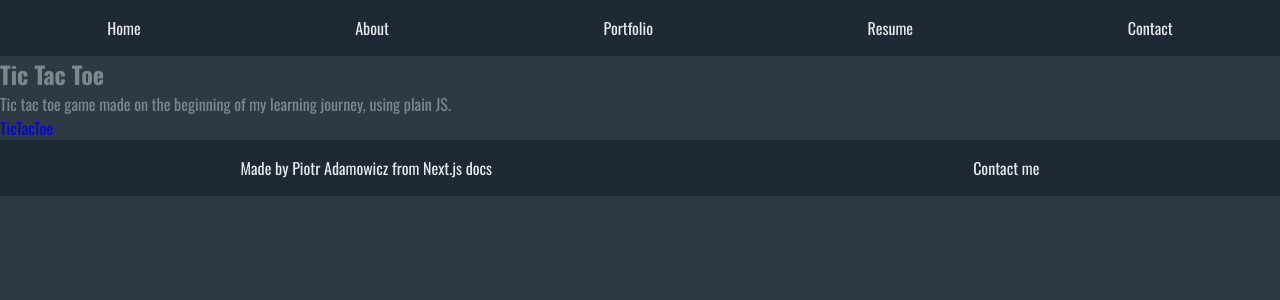
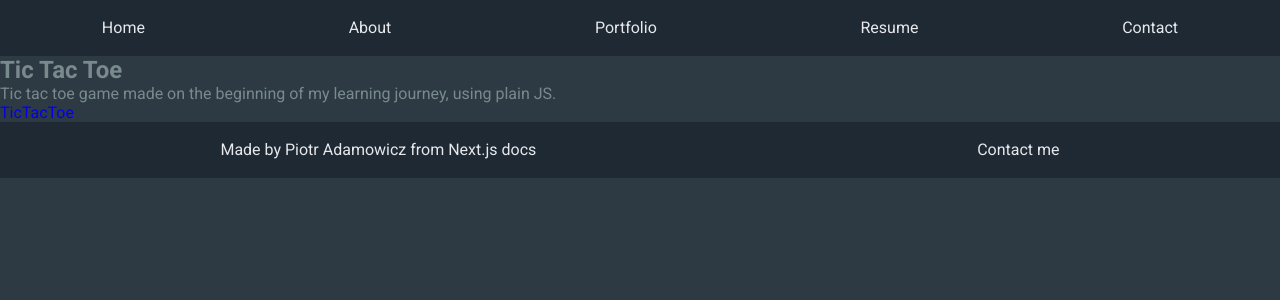
Before and after one commit to PiotrAdamowicz/nextJsBlog, a Next.js app: page /portfolio in a window 1280 px wide. Shown: the top 300 px of the page. Built offline with nearby package versions, Linux system fonts and the light colour scheme.

Commit message:
added sass config and GoogleFonts

```diff
--- a/components/meta.js
+++ b/components/meta.js
@@ -12,28 +12,7 @@ const Meta = () => (
         rel="stylesheet"
       ></link>
     </Head>
-    <style jsx global>{`
-      * {
-        box-sizing: border-box;
-        margin: 0;
-        padding: 0;
-      }
-
-      body {
-        font-family: "Oswald", sans-serif;
-        height: 100%;
-        background-color: ${color.background};
-      }
-      #__next {
-        display: grid;
-        grid-template-rows: auto 1fr auto;
-        height: inherit;
-      }
-      a {
-        text-decoration: none;
-        cursor: pointer;
-      }
-    `}</style>
+    <style jsx global>{``}</style>
   </>
 );
 export default Meta;
--- a/package.json
+++ b/package.json
@@ -12,13 +12,14 @@
   "author": "",
   "license": "ISC",
   "dependencies": {
+    "@zeit/next-sass": "^1.0.1",
     "isomorphic-unfetch": "^3.0.0",
     "next": "^9.5.4",
     "next-images": "^1.4.1",
+    "node-sass": "^4.14.1",
     "react": "^16.13.1",
     "react-dom": "^16.13.1",
-    "react-hook-form": "^5.7.2",
-    "sass": "^1.27.0"
+    "react-hook-form": "^5.7.2"
   },
   "devDependencies": {
     "prettier": "^1.19.1"
--- /dev/null
+++ b/pages/_app.js
@@ -0,0 +1,4 @@
+import "../styles/global.scss";
+export default function MyApp({ Component, pageProps }) {
+  return <Component {...pageProps} />;
+}
--- /dev/null
+++ b/pages/_document.js
@@ -0,0 +1,27 @@
+import Document, { Html, Head, Main, NextScript } from "next/document";
+
+class MyDocument extends Document {
+  static async getInitialProps(ctx) {
+    const initialProps = await Document.getInitialProps(ctx);
+    return { ...initialProps };
+  }
+
+  render() {
+    return (
+      <Html>
+        <Head>
+          <link
+            href="https://fonts.googleapis.com/css2?family=Montserrat:wght@400;700&family=Roboto:wght@400;700&display=swap"
+            rel="stylesheet"
+          />
+        </Head>
+        <body>
+          <Main />
+          <NextScript />
+        </body>
+      </Html>
+    );
+  }
+}
+
+export default MyDocument;
--- a/pages/cv.js
+++ b/pages/cv.js
@@ -29,14 +29,12 @@ const Cv = () => {
           <h2>Junior Front-end Developer</h2>
 
           <p>
-            <span className="adress">Zagórna 33/20 15-820 Białystok</span>{" "}
-            <br></br>
             Cell: <span className="tel">506-586-928</span>
             <br />
             <span>
               Email:{" "}
               <a className="email" href="adamowicz.piotr2@gmail.com">
-                adamowicz.piotr2@gmail.com
+                adamowicz.piotr2[at]gmail.com
               </a>
             </span>
           </p>
--- /dev/null
+++ b/styles/global.scss
@@ -0,0 +1,21 @@
+* {
+  box-sizing: border-box;
+  margin: 0;
+  padding: 0;
+}
+
+body {
+  font-family: "Montserrat", sans-serif;
+  font-family: "Roboto", sans-serif;
+  height: 100%;
+  background-color: rgba(45, 58, 68, 1);
+}
+#__next {
+  display: grid;
+  grid-template-rows: auto 1fr auto;
+  height: inherit;
+}
+a {
+  text-decoration: none;
+  cursor: pointer;
+}
```
Also changed, not shown: 1 other file (tests, documents, lock files or other folders).
